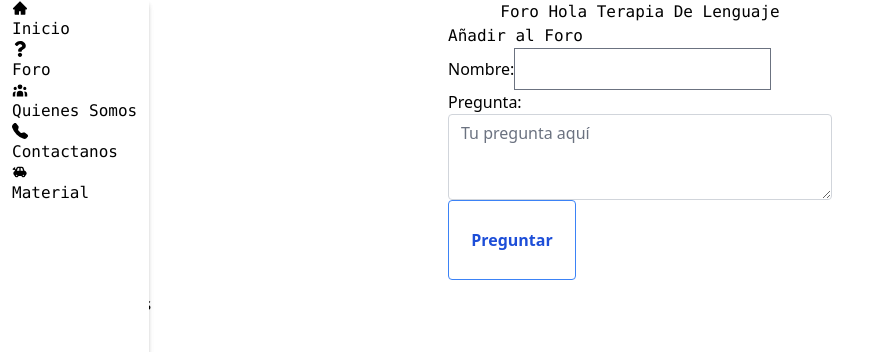
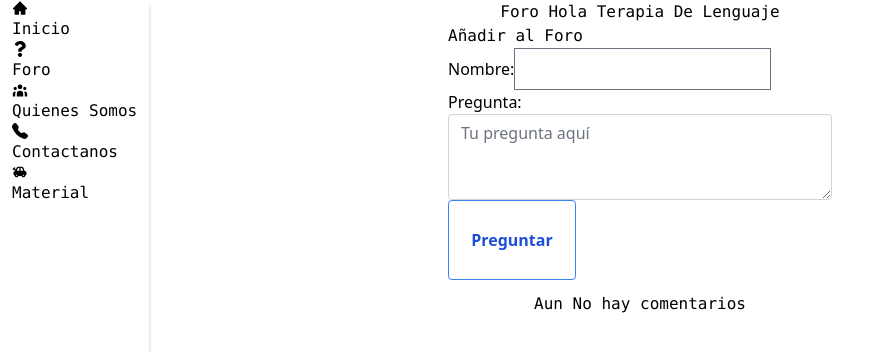
Before and after one commit to 123-code/Hola-Frontend, a React (Create React App) app: page /foro in a window 1280 px wide. Shown: the top 352 px of the page, without its empty margins (0-883 px from the left). Built offline with nearby package versions, Linux system fonts and the light colour scheme.

Commit message:
Handled fetch errors

```diff
--- a/src/Components/ListaComentarios.js
+++ b/src/Components/ListaComentarios.js
@@ -1,4 +1,5 @@
 import React from "react";
+import {BiSad} from 'react-icons/bi';
 import './AgregarComment';
 
 
@@ -7,19 +8,24 @@ const MostrarComment=(props)=>{
     // fetchiing data from bakcend to show
 
 
-        fetch("mongodb://localhost:27017/Foro").then(response=> response.json())
-    .then(data=> datos.push[data.stringify]
-    );
+        fetch("mongodb://localhost:27017/Foro")
+
+        .then(response=> response.json(),(error)=>{
+            console.info(error);
+        })
+        .then(data=> datos.push[data]
+        )
+
 
     if (datos.length === 0){
         return(
             <>
-            <h2>No hay comentarios</h2>
+            <h2 className = "text-center font-mono"> Aun No hay comentarios</h2>
+            <BiSad/>
             </>
         )
 
     }
-
 
 else{
 
```
